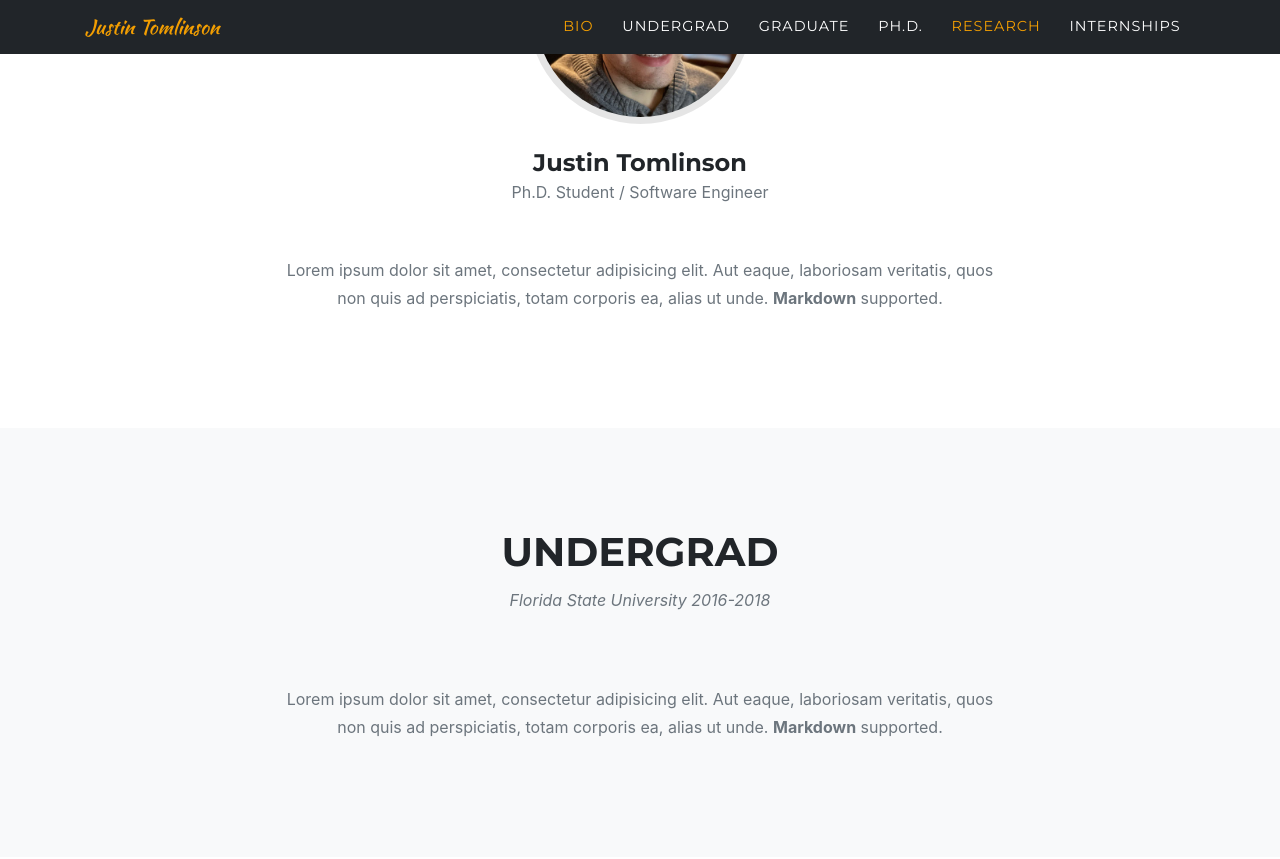
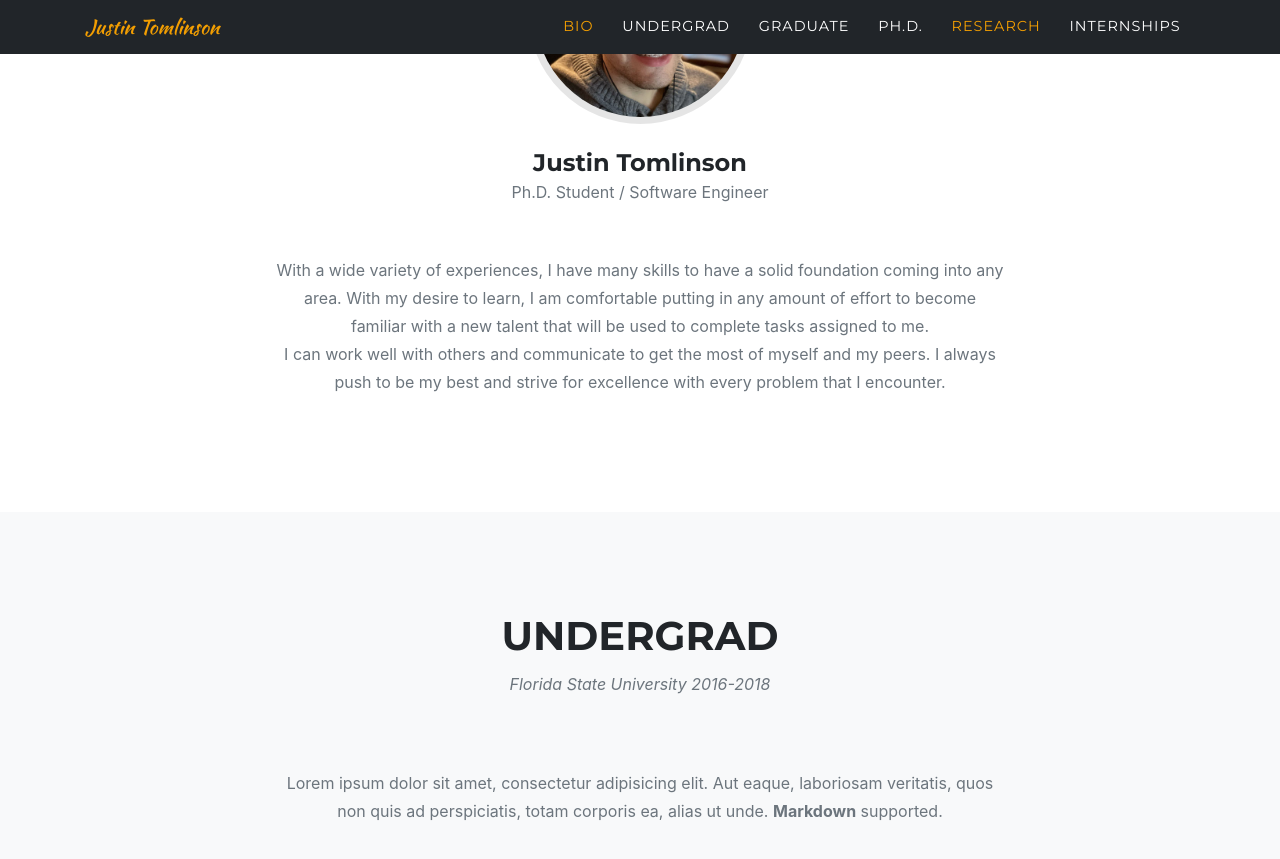
Before and after one commit to tomljr2/tomljr2.github.io, a Jekyll site: the page built from index.md, in a window 1280 px wide and 900 px high, scrolled down 1074 px. Shown: the top 859 px of the window. Built offline with Jekyll 4.4.1, drawn with Linux system fonts in a browser that asks for light colours; some web fonts are replaced.

Commit message:
Update sitetext.yml

```diff
--- a/_data/sitetext.yml
+++ b/_data/sitetext.yml
@@ -17,7 +17,8 @@ en: &DEFAULT_EN
 
   team:
     title: "Bio"
-    subtext: Lorem ipsum dolor sit amet, consectetur adipisicing elit. Aut eaque, laboriosam veritatis, quos non quis ad perspiciatis, totam corporis ea, alias ut unde. **Markdown** supported.
+    subtext: With a wide variety of experiences, I have many skills to have a solid foundation coming into any area. With my desire to learn, I am comfortable putting in any amount of effort to become familiar with a new talent that will be used to complete tasks assigned to me.<br/>I can work well with others and communicate to get the most of myself and my peers. I always push to be my best and strive for excellence with every problem that I encounter.
+
     section: team
     people:
       - name: "Justin Tomlinson"
```
